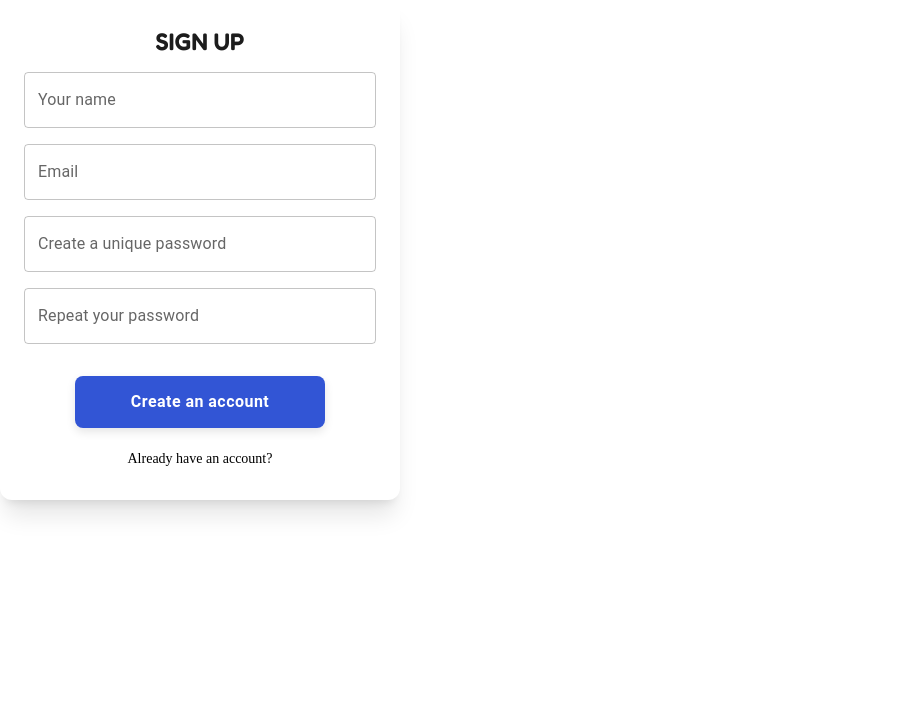
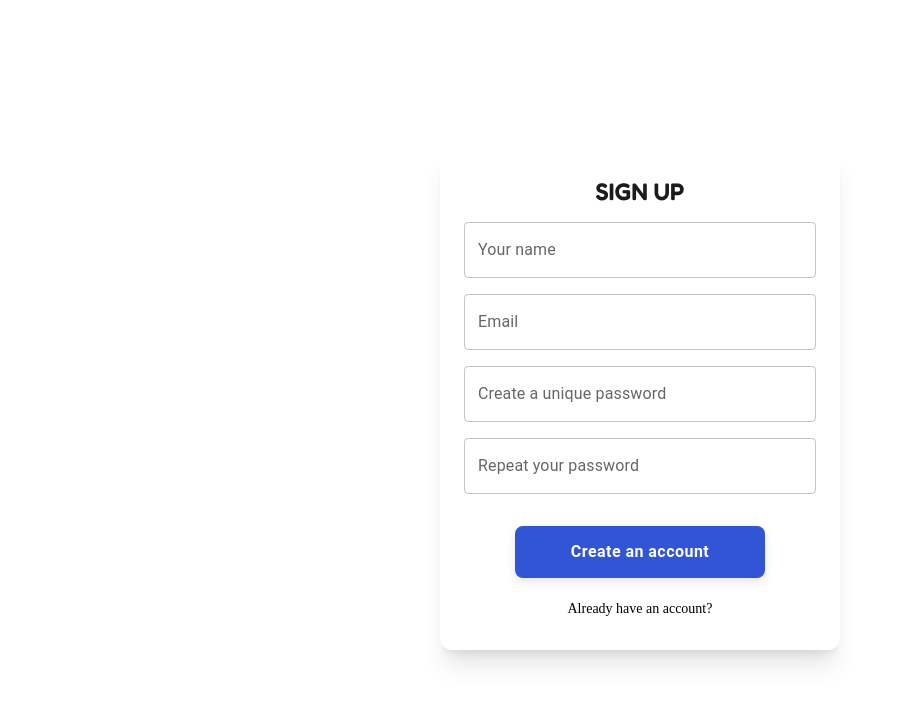
Before and after one commit to ZubalYana/url-share, a React (Vite) app: page /auth in a window 1280 px wide. Shown: the top 704 px of the page, without its empty margins (0-897 px from the left). Built offline with nearby package versions, Linux system fonts and the light colour scheme; a web font is replaced by a local one.

Commit message:
located in the center of the Registration component

```diff
--- a/src/components/AuthComponents/AuthLayout.jsx
+++ b/src/components/AuthComponents/AuthLayout.jsx
@@ -2,7 +2,7 @@
 import Registration from './Registration'
 export default function AuthLayout() {
     return (
-        <div>
+        <div className='w-full h-screen flex justify-center items-center'>
             <Registration />
         </div>
     )
```
